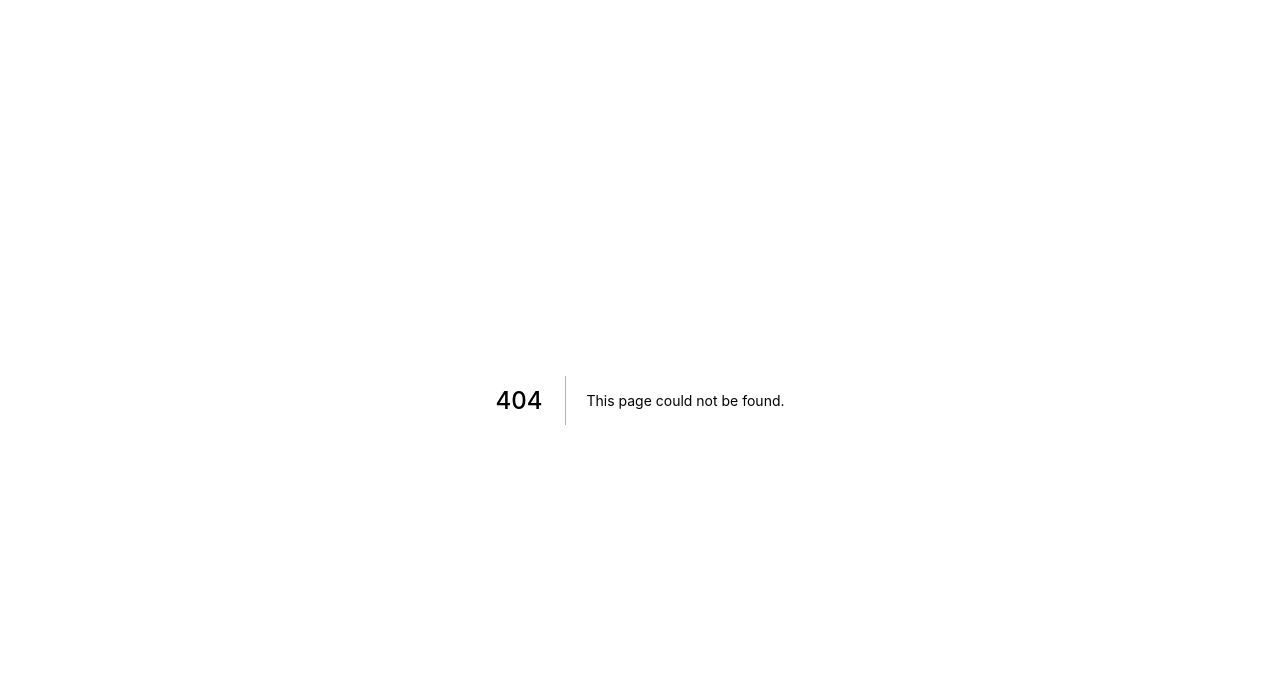
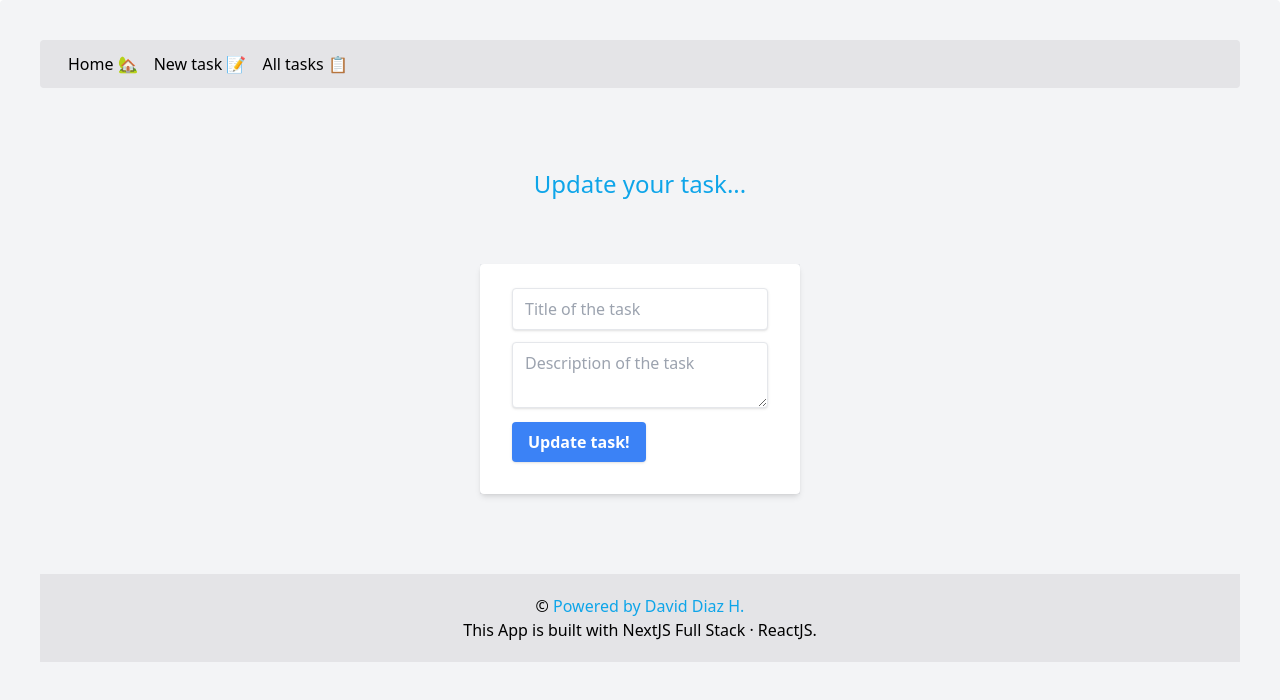
Before and after one commit to brainon24/task-list, a Next.js app: page /task/edit/1 in a window 1280 px wide. Before the commit this address had no page. Shown: the top 700 px of the page. Built offline with nearby package versions, Linux system fonts and the light colour scheme; no server answers; the database is empty.

Commit message:
FEATURE: Se agrega funcionalidad de actualizar

```diff
--- a/components/TaskForm.jsx
+++ b/components/TaskForm.jsx
@@ -1,7 +1,7 @@
 import axios from 'axios';
 import { useRouter } from 'next/router';
 import React from 'react'
-import { useState } from 'react';
+import { useState, useEffect } from 'react';
 
 const ProductForm = () => {
 
@@ -20,22 +20,54 @@ const ProductForm = () => {
             var message;
             return message = "Don`t input value null...";
         }else{
-            const res = await axios.post('/api/task', task);
+            if(router.query.id){
+                console.log('update')
+                const res = await axios.put('/api/task/' + router.query.id, task)
+            }else{
+                console.log('post')
+                const res = await axios.post('/api/task', task);
+            }
             router.push('/task/')
         }
     }
 
     const handleChange = ({ target: { name, value } }) => {
         setTask({...task, [name]: value})
+
     }
+
+    useEffect(() => {
+        const getTask = async () => {
+            const { data } = await axios.get('/api/task/' + router.query.id)
+            setTask(data)
+        }
+
+        if(router.query.id){
+            getTask(router.query.id)
+        }
+    }, [])
 
   return (
     <div className='bg-gray-200 w-full max-w-xs container mx-auto my-20'>
+
+        <div className='bg-gray-100 text-sky-500 text-2xl text-center'>
+            {
+                router.query.id ? "Update your task..." : "Create you task..."
+            }
+            <br />
+            <br />
+            <br />
+        </div>
+
         <form onSubmit={handleSubmit} className="bg-white shadow-md rounded px-8 pt-6 pb-8 mb-4">
 
-            <input type="text" id='title' name='title' placeholder='Title of the task' className="shadow border rounded py-2 px-3 text-gray-600 mb-3" onChange={handleChange}/>
-            <textarea name="description" id='description' rows="2" placeholder='Description of the task' className="shadow border rounded py-2 px-3 text-gray-600" onChange={handleChange}></textarea>
-            <button className="bg-blue-500 hover:bg-blue-600 rounded py-2 px-4 focus:outline-none focus:shadow-outline font-bold text-white mt-2">Save task!</button>
+            <input type="text" id='title' name='title' placeholder='Title of the task' className="shadow border rounded py-2 px-3 text-gray-600 mb-3 w-full" onChange={handleChange} value={task.title}/>
+            <textarea name="description" id='description' rows="2" placeholder='Description of the task' className="shadow border rounded py-2 px-3 text-gray-600 w-full" onChange={handleChange} value={task.description}></textarea>
+            <button className="bg-blue-500 hover:bg-blue-600 rounded py-2 px-4 focus:outline-none focus:shadow-outline font-bold text-white mt-2 shadow">
+                {
+                    router.query.id ? 'Update task!' : 'Save task!'
+                }
+            </button>
 
         </form>
     </div>
--- a/pages/api/task/[id].js
+++ b/pages/api/task/[id].js
@@ -7,6 +7,8 @@ export default async function Handler (req, res) {
             return await getTask(req, res);
         case 'DELETE':
             return await deleteTask(req, res);
+        case 'PUT':
+            return await updateTask(req, res);
         default:
             break;
     }
@@ -24,3 +26,14 @@ export const deleteTask = async (req, res) => {
     const result = await pool.query('DELETE FROM task WHERE id = ?', [id]);
     return res.status(200).json();
 }
+
+export const updateTask = async (req, res) => {
+    const { id } = req.query;
+    const { title, description } = req.body;
+    try{
+        await pool.query('UPDATE task SET title = ?, description = ? WHERE id = ?', [title, description, id]);
+        res.status(204).json();
+    }catch(error){
+        console.log('ERROR FROM UPDATE TASK', error)
+    }
+}
--- /dev/null
+++ b/pages/task/edit/[id].jsx
@@ -0,0 +1,3 @@
+import NewPage from '../../task/new'
+
+export default NewPage;
--- a/pages/task/id/[id].jsx
+++ b/pages/task/id/[id].jsx
@@ -20,14 +20,16 @@ const ViewTaskPage = ({ task }) => {
                 <Link key={task.id} href="/task/" >
                 <a className="m-10 text-2xl underline hover:no-underline">🔙 Volver</a></Link>
             </div>
-            <div className='flex justify-between border border-gray-200 shadow-md p-6 m-5 bg-white'>
+            <div className='border border-gray-200 shadow-md p-6 m-5 bg-white'>
+                <div className='flex justify-between mb-5'>
+                    <button className='bg-gray-200 hover:bg-gray-300 px-3 rounded-full' onClick={() => router.push('/task/edit/' + task.id)}>✏️</button>
+                    <button className='bg-red-500 hover:bg-red-600 py-2 px-3 rounded-full' onClick={() => handleDelete(task.id)}>🗑️</button>
+                </div>
                 <div>
-                    <button className='bg-gray-200 hover:bg-gray-300 px-1 rounded-full'>✏️</button>
                     <h1>{task.title}</h1>
                     <hr />
                     <p className='mt-2'>{task.description}</p>
                 </div>
-                <button className='bg-red-500 hover:bg-red-600 text-white py-2 px-3 rounded' onClick={() => handleDelete(task.id)}>🗑️</button>
             </div>
             <br />
             <br />
```
